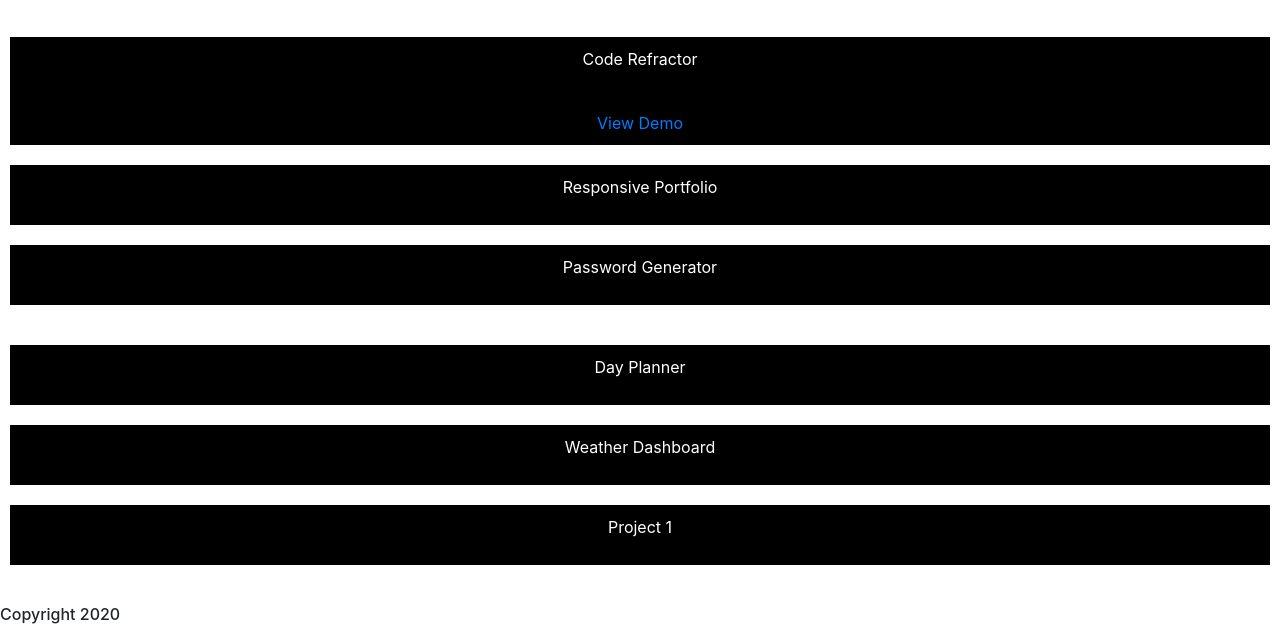
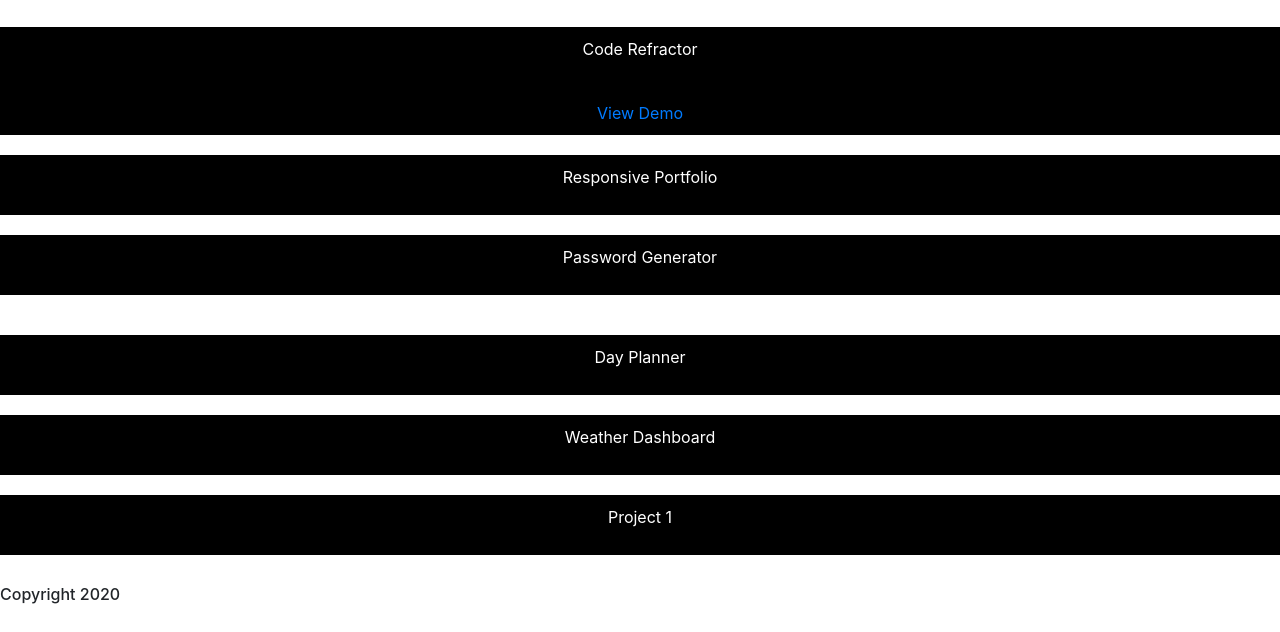
Before and after one commit to schawn6484/homework2stuff, a plain HTML site: page portfolio.html in a window 1280 px wide. Shown: the part 259-891 px from the top of the page. Drawn offline with nearby package versions, Linux system fonts and the light colour scheme.

```diff
--- a/portfolio.html
+++ b/portfolio.html
@@ -48,7 +48,6 @@
 <img src="/images/logo.jpeg" width="200" height="200" alt="self-portrait"/>
 </div>
 
-<div class="container1">
   <div class="row">
     <div class="column">
       <p>Code Refractor</p> <br>
```
